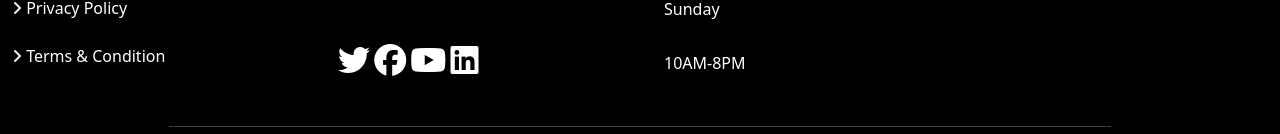
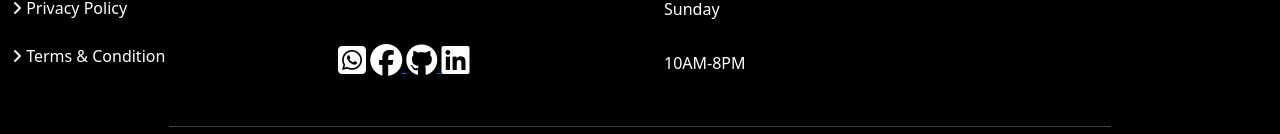
Before and after one commit to vaneeza-designer/Portfolio-2024, a plain HTML site: page Restron/index.html in a window 1280 px wide. Shown: the part 4679-4813 px from the top of the page. Drawn offline with nearby package versions, Linux system fonts and the light colour scheme; a web font is replaced by a local one.

Commit message:
Update index.html
index.html

```diff
--- a/Restron/index.html
+++ b/Restron/index.html
@@ -550,10 +550,12 @@
     <i class="fa-solid fa-location-dot" style="color: #FFD43B;"></i>  123 Street, Sirki Muhalla, Okara <br> <br>
     <i class="fa-solid fa-phone" style="color: #FFD43B;"></i>   03010971755  <br> <br> <br>
     <i class="fa-solid fa-envelope" style="color: #FFD43B;"></i>  info@example.com <br> <br> <br>
-    <i class="fa-brands fa-twitter fa-2x" style="color: white;"></i>
-    <i class="fa-brands fa-facebook fa-2x" style="color: white;"></i>
-    <i class="fa-brands fa-youtube fa-2x" style="color: white;"></i>
-    <i class="fa-brands fa-linkedin fa-2x" style="color: white;"></i>
+<!--     <i class="fa-brands fa-twitter fa-2x" style="color: white;"></i> -->
+       <i class="fa-brands fa-square-whatsapp fa-2x" style="color: white;"></i>
+  <a href="https://www.facebook.com/profile.php?id=61563901763334" target="_blank">   <i class="fa-brands fa-facebook fa-2x" style="color: white;"></i> </a>
+<!--     <i class="fa-brands fa-youtube fa-2x" style="color: white;"></i> -->
+     <a href="https://github.com/vaneeza-designer/Projects-2024.git" target="_blank"><i class="fa-brands fa-github fa-2x" style="color: white;"></i> </a>
+  <a href="https://www.linkedin.com/in/vaneeza-arshad-812499329/" target="_blank">  <i class="fa-brands fa-linkedin fa-2x" style="color: white;"></i> </a>
 
   </div>
   <div class="col">
```
